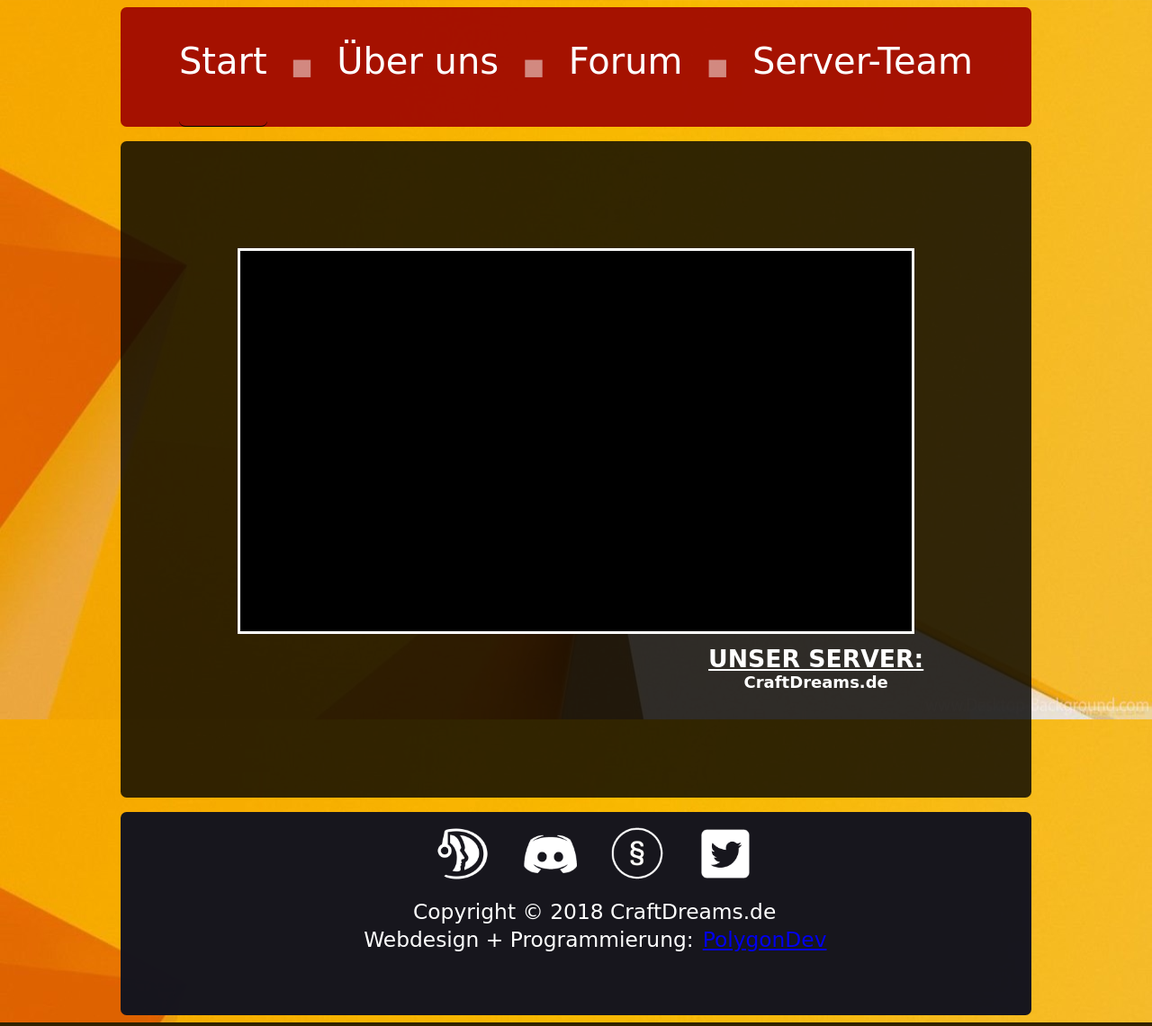
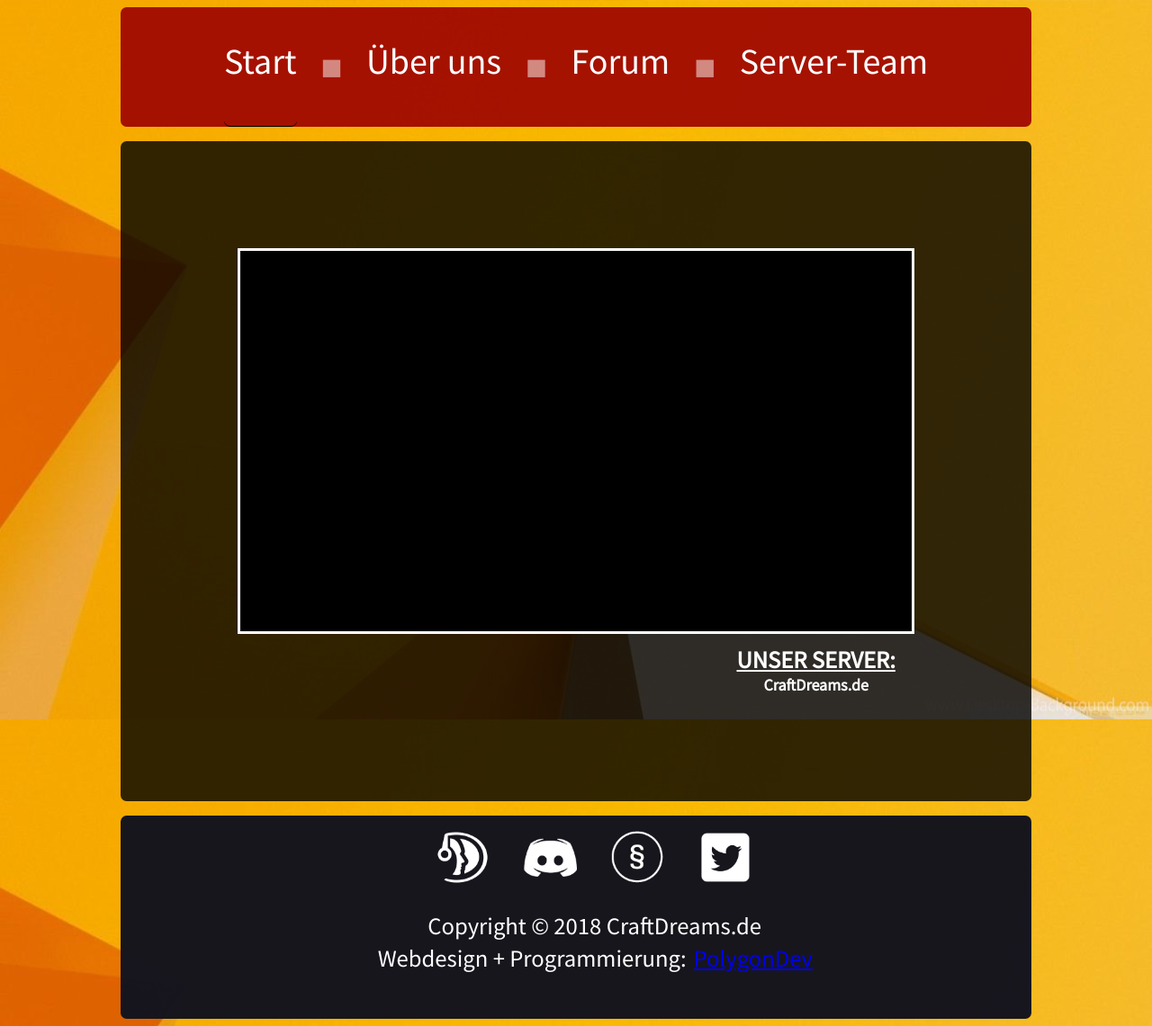
Before and after one commit to LostNuke/CraftDreams, a PHP site: page / in a window 1280 px wide. Shown: the whole page at 90% size. Run offline with PHP 8.4, Linux system fonts and the light colour scheme; some libraries are stand-ins or nearby versions.

Commit message:
Projektleiter Absprechung mit Felix

```diff
--- a/CraftDreams3/CSS/default.css
+++ b/CraftDreams3/CSS/default.css
@@ -16,6 +16,7 @@ body {
 
 #header {
 	display: flex;
+	display: -webkit-flex;
 
 	background-color: rgba(157, 0, 0, 0.9);
 
@@ -28,6 +29,7 @@ body {
  	margin-left: auto;
 
   	justify-content: center;
+  	-webkit-justify-content: center;
 
   	animation: 1s btt_fadein;
 
@@ -53,7 +55,7 @@ body {
 	display: block;
 	text-decoration: none;
 	vertical-align: middle;
-	font-family: 'Comic Sans MS';
+	font-family: 'Source Sans Pro';
 
 	margin-left: 20pt;
 	margin-right: 20pt;
@@ -132,7 +134,7 @@ body {
 	padding-right: 20pt;
 
 	text-decoration: none;
-	font-family: 'Comic Sans MS';
+	font-family: 'Source Sans Pro';
 }
 
 #footer-icons {
@@ -161,14 +163,14 @@ body {
 
 	text-align: center;
 
-	font-family: 'Comic Sans MS';
-	font-size: 13pt;
+	font-family: 'Source Sans Pro';
+	font-size: 20pt;
 
 }
 
 #footer-item {
 	text-indent: 1pt;
-	font-size: 17.5pt;
+	font-size: 20pt;
 
 	margin-top: -10pt;
 }
--- a/CraftDreams3/CSS/serverteam.css
+++ b/CraftDreams3/CSS/serverteam.css
@@ -1,3 +1,32 @@
+#serverteam {
+	padding-top: 50pt;
+	padding-bottom: 50pt;
+}
+
+#serverteam #admin-header {
+	color: red;
+}
+
+#serverteam #dev-header {
+
+}
+
+#serverteam #mod-header {
+	color: #ED5466;
+}
+
+#serverteam #sup-header {
+	color: #5959ff;
+}
+
+#serverteam #builder-header {
+	color: navy;
+}
+
+#serverteam #designer-header {
+
+}
+
 #serverteam #btn_start {
 	border-bottom: 0pt groove #000000;
 }
@@ -7,7 +36,7 @@
 }
 
 #serverteam .title {
-	font-family: 'Comic Sans MS';
+	font-family: 'Source Sans Pro';
 	font-size: 40pt;
 	color: white;
 
@@ -15,17 +44,18 @@
 
 	margin: 0px;
 	padding: 0px;
-
 }
 
 
 
 #serverteam .st-ul {
+	border-top: medium solid white;
+
 	list-style-type: none;
 
 	text-align: center;
 
-	padding-top: 10pt;
+	padding-bottom: 50pt;
 }
 
 #serverteam .st-list {
@@ -37,7 +67,8 @@
 
 #serverteam .st-icons {
 	border-radius: 10pt;
-
+	width: 100pt;
+	height: 100pt;
 }
 
 #serverteam .text-hover {
--- a/CraftDreams3/CSS/startseite.css
+++ b/CraftDreams3/CSS/startseite.css
@@ -1,7 +1,7 @@
 #startseite h1 {
 	display: flex;
 
-	font-family: 'Comic Sans MS';
+	font-family: 'Source Sans Pro';
 	font-size: 40pt;
 	color: white;
 }
@@ -9,7 +9,7 @@
 #startseite h2 {
 	display: flex;
 
-	font-family: 'Comic Sans MS';
+	font-family: 'Source Sans Pro';
 	font-size: 34pt;
 	color: white;
 }
--- a/CraftDreams3/index.html
+++ b/CraftDreams3/index.html
@@ -7,6 +7,8 @@
 		<link rel="stylesheet" href="CSS/default.css"/>
 		<link rel="stylesheet" href="CSS/startseite.css"/>
 		<link rel="stylesheet" href="CSS/serverteam.css"/>
+
+		<link href="https://fonts.googleapis.com/css?family=Source+Sans+Pro" rel="stylesheet">
 
 		<script src="https://code.jquery.com/jquery-latest.js"></script>
 		<script src="script/js/PageApi.js"></script>
```
